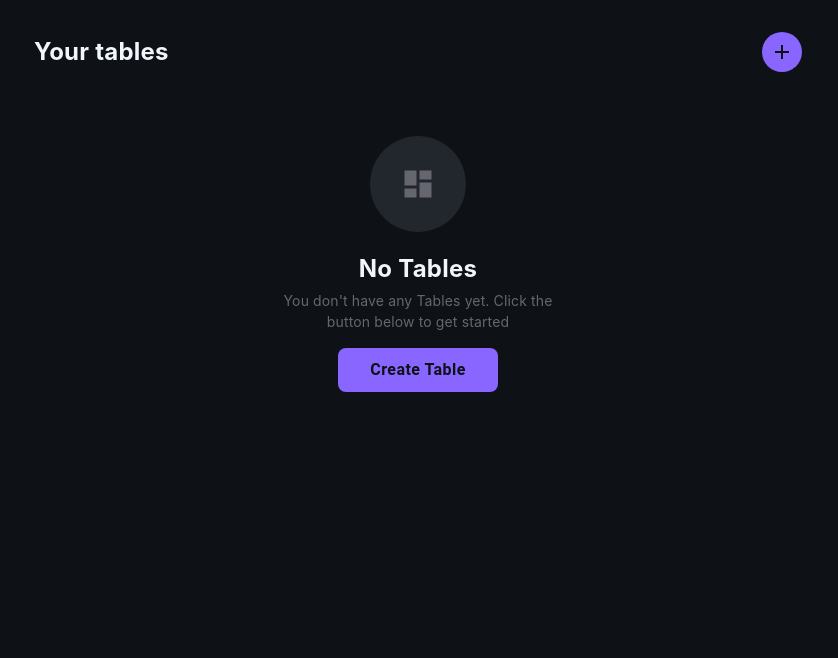
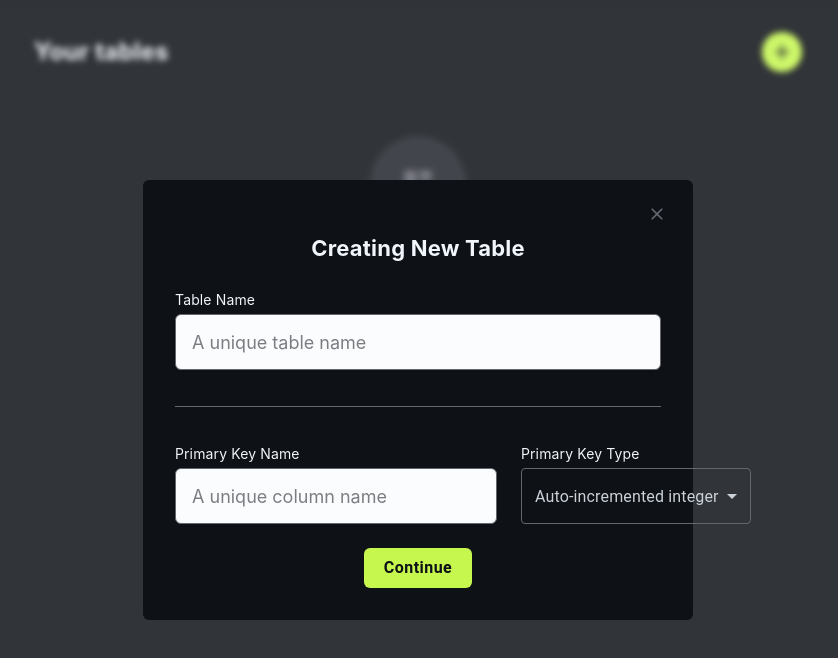
Before and after one commit to kyrylolvov/erectus, a React (Vite) app: page / in a window 1280 px wide. Both pictures are taken after a click on the button 1004 px from the left and 52 px from the top of the page. Shown: the top 658 px of the page, without its empty margins (222-1060 px from the left). Built offline with nearby package versions, Linux system fonts and the light colour scheme.

Commit message:
ADDED: - AddTableModal UI - Button component - Modal component - EmptyContainer component

```diff
--- a/package.json
+++ b/package.json
@@ -12,6 +12,7 @@
     "@emotion/react": "^11.10.5",
     "@emotion/styled": "^11.10.5",
     "@mui/icons-material": "^5.11.0",
+    "@mui/joy": "5.0.0-alpha.65",
     "@mui/material": "^5.11.7",
     "react": "^18.2.0",
     "react-dom": "^18.2.0"
--- /dev/null
+++ b/src/components/AddTableModal/css.ts
@@ -0,0 +1,44 @@
+export const modalTitle: CSSWithTheme = () => ({
+  fontWeight: 'bold',
+  fontSize: '22px',
+  textAlign: 'center',
+});
+
+export const divider: CSSWithTheme = () => ({
+  borderColor: 'var(--secondary-text-color)',
+  margin: '36px 0',
+});
+
+export const inputLabel: CSSWithTheme = () => ({
+  fontSize: '14px',
+  fontWeight: 'semi-bold',
+});
+
+export const input: CSSWithTheme = () => ({
+  marginTop: '4px',
+  fontFamily: 'Inter',
+  borderRadius: '6px',
+  borderColor: 'var(--secondary-text-color)',
+  height: '56px',
+});
+
+export const select: CSSWithTheme = () => ({
+  marginTop: '4px',
+  color: '#CAD1D8',
+  maxWidth: '230px',
+
+  svg: {
+    color: '#CAD1D8',
+  },
+
+  '.MuiOutlinedInput-notchedOutline': {
+    transition: 'all 0.2s',
+    borderColor: 'var(--secondary-text-color)',
+  },
+
+  ':hover': {
+    '.MuiOutlinedInput-notchedOutline': {
+      borderColor: '#CAD1D8',
+    },
+  },
+});
--- /dev/null
+++ b/src/components/AddTableModal/index.tsx
@@ -0,0 +1,43 @@
+import React from 'react';
+import * as mui from '@mui/material';
+import Input from '@mui/joy/Input';
+import Modal from '../Modal';
+import * as css from './css';
+import Button from '../Button';
+
+interface AddTableModalProps {
+  open: boolean;
+  onClose: () => void;
+}
+
+const AddTableModal: React.FC<AddTableModalProps> = ({ open, onClose }) => (
+  <Modal open={open} onClose={onClose}>
+    <mui.Typography css={css.modalTitle}>Creating New Table</mui.Typography>
+    <mui.Box sx={{ marginTop: '24px' }}>
+      <mui.Typography css={css.inputLabel}>Table Name</mui.Typography>
+      <Input css={css.input} size="lg" placeholder="A unique table name" />
+    </mui.Box>
+
+    <mui.Divider css={css.divider} />
+
+    <mui.Box sx={{ display: 'grid', gridTemplateColumns: '1fr 1fr', gap: '24px' }}>
+      <mui.Box>
+        <mui.Typography css={css.inputLabel}>Primary Key Name</mui.Typography>
+        <Input css={css.input} size="lg" placeholder="A unique column name" />
+      </mui.Box>
+      <mui.Box>
+        <mui.Typography css={css.inputLabel}>Primary Key Type</mui.Typography>
+        <mui.Select defaultValue="int" css={css.select}>
+          <mui.MenuItem value="int">Auto-incremented integer</mui.MenuItem>
+          <mui.MenuItem value="bigInt">Auto-incremented big integer</mui.MenuItem>
+        </mui.Select>
+      </mui.Box>
+    </mui.Box>
+
+    <mui.Box sx={{ marginTop: '24px', display: 'flex', justifyContent: 'center' }}>
+      <Button text="Continue" onClick={() => {}} />
+    </mui.Box>
+  </Modal>
+);
+
+export default AddTableModal;
--- a/src/components/Button/css.ts
+++ b/src/components/Button/css.ts
@@ -2,13 +2,13 @@ export const button: CSSWithTheme = () => ({
   background: 'var(--cta-button-color)',
   transition: 'all 0.2s ease-in-out',
   color: 'var(--main-bg-color)',
-  padding: '8px 32px',
+  padding: '6px 20px',
   textTransform: 'none',
   fontWeight: 'bold !important',
   fontSize: '16px',
-  borderRadius: '8px',
+  borderRadius: '6px',
 
   ':hover': {
-    background: 'var(--cta-button-hover-color)',
+    background: 'var(--cta-button-color)',
   },
 });
--- a/src/components/Button/index.tsx
+++ b/src/components/Button/index.tsx
@@ -5,10 +5,11 @@ import * as css from './css';
 interface ButtonProps {
   text: string;
   sx?: mui.SxProps<mui.Theme> | undefined;
+  onClick: () => void;
 }
 
-const Button: React.FC<ButtonProps> = ({ text, sx }) => (
-  <mui.Button css={css.button} sx={sx}>
+const Button: React.FC<ButtonProps> = ({ text, sx, onClick }) => (
+  <mui.Button css={css.button} sx={sx} onClick={onClick}>
     {text}
   </mui.Button>
 );
--- a/src/components/EmptyContainer/index.tsx
+++ b/src/components/EmptyContainer/index.tsx
@@ -4,7 +4,11 @@ import * as muiIcons from '@mui/icons-material';
 import * as css from './css';
 import Button from '../Button';
 
-const EmptyContainer: React.FC = () => (
+interface EmptyContainerProps {
+  openModal: () => void;
+}
+
+const EmptyContainer: React.FC<EmptyContainerProps> = ({ openModal }) => (
   <mui.Box css={css.emptyContainer}>
     <mui.Box css={css.cubeIconContainer}>
       <muiIcons.Dashboard />
@@ -13,7 +17,7 @@ const EmptyContainer: React.FC = () => (
     <mui.Typography variant="body1">
       You don&apos;t have any Tables yet. Click the button below to get started
     </mui.Typography>
-    <Button text="Create Table" sx={{ marginTop: '16px' }} />
+    <Button text="Create Table" sx={{ marginTop: '24px' }} onClick={openModal} />
   </mui.Box>
 );
 
--- /dev/null
+++ b/src/components/Modal/css.ts
@@ -0,0 +1,26 @@
+export const modalContainer: CSSWithTheme = () => ({
+  backgroundColor: 'var(--main-bg-color)',
+  outline: 'none',
+  borderRadius: '6px',
+  width: '550px',
+  position: 'absolute',
+  transform: 'translate(-50%, -50%)',
+  boxSizing: 'border-box',
+  padding: '32px',
+
+  top: '50%',
+  left: '50%',
+});
+
+export const CloseButtonContainer: CSSWithTheme = () => ({
+  display: 'flex',
+  justifyContent: 'flex-end',
+  margin: '-16px -16px auto auto',
+
+  '& button': {
+    '& svg': {
+      color: 'var(--secondary-text-color)',
+      height: '1.25rem',
+    },
+  },
+});
--- /dev/null
+++ b/src/components/Modal/index.tsx
@@ -0,0 +1,25 @@
+import React from 'react';
+import * as mui from '@mui/material';
+import * as muiIcons from '@mui/icons-material';
+import * as css from './css';
+
+interface ModalProps {
+  open: boolean;
+  onClose: () => void;
+  children: React.ReactNode;
+}
+
+const Modal: React.FC<ModalProps> = ({ open, onClose, children }) => (
+  <mui.Modal open={open} onClose={onClose}>
+    <mui.Box css={css.modalContainer}>
+      <mui.Box css={css.CloseButtonContainer}>
+        <mui.IconButton onClick={onClose}>
+          <muiIcons.Close />
+        </mui.IconButton>
+      </mui.Box>
+      {children}
+    </mui.Box>
+  </mui.Modal>
+);
+
+export default Modal;
--- a/src/index.css
+++ b/src/index.css
@@ -5,8 +5,7 @@
   --light-text-color: #f0f6fc;
   --secondary-text-color: #666671;
 
-  --cta-button-color: #8866ff;
-  --cta-button-hover-color: #a28df8;
+  --cta-button-color: #c5f74f;
 }
 
 html {
@@ -28,3 +27,46 @@ body {
 .MuiTypography-root {
   font-family: 'Inter' !important;
 }
+
+:not(.MuiPopover-root).MuiModal-root .MuiBackdrop-root {
+  backdrop-filter: blur(3px);
+  background-color: rgba(0, 0, 0, 0.5) !important;
+  background-color: hsla(0, 0%, 100%, 0.15) !important;
+}
+
+.Joy-focused {
+  --Input-focusedHighlight: var(--cta-button-color) !important;
+}
+
+.MuiOption-root {
+  background-color: red;
+}
+
+.Mui-focused .MuiOutlinedInput-notchedOutline {
+  border-color: var(--cta-button-color) !important;
+}
+
+.MuiPaper-root .MuiList-root {
+  background: #171b21;
+  color: #cad1d8;
+}
+
+.MuiPaper-root .MuiList-root li:hover {
+  background: #22262d;
+}
+
+.MuiPaper-root .MuiList-root li:last-child {
+  margin-top: 8px;
+}
+
+.MuiPaper-root .MuiList-root li {
+  font-size: 14px;
+}
+
+.MuiPaper-root .MuiList-root .Mui-selected {
+  background: #22262d;
+}
+
+.MuiPaper-root .MuiList-root .Mui-selected:hover {
+  background: #22262d;
+}
--- a/src/pages/Main/css.ts
+++ b/src/pages/Main/css.ts
@@ -22,43 +22,6 @@ export const addButton: CSSWithTheme = () => ({
   color: 'var(--main-bg-color)',
 
   ':hover': {
-    background: 'var(--cta-button-hover-color)',
+    background: 'var(--cta-button-color)',
   },
 });
-
-export const emptyContainer: CSSWithTheme = () => ({
-  marginTop: '64px',
-  display: 'flex',
-  flexDirection: 'column',
-  alignItems: 'center',
-
-  '.MuiTypography-subtitle1': {
-    marginTop: '16px',
-    fontWeight: 'bold',
-    fontSize: '24px',
-  },
-
-  '.MuiTypography-body1': {
-    width: '300px',
-    textAlign: 'center',
-    fontSize: '14px',
-    fontWeight: 'semid-bold',
-    color: 'var(--secondary-text-color)',
-  },
-});
-
-export const cubeIconContainer: CSSWithTheme = () => ({
-  background: 'var(--secondary-bg-color)',
-  borderRadius: '50%',
-  height: '96px',
-  width: '96px',
-  display: 'flex',
-  alignItems: 'center',
-  justifyContent: 'center',
-
-  svg: {
-    height: '36px',
-    width: '36px',
-    color: 'var(--secondary-text-color)',
-  },
-});
--- a/src/pages/Main/index.tsx
+++ b/src/pages/Main/index.tsx
@@ -1,22 +1,25 @@
-import React from 'react';
+import React, { useState } from 'react';
 import * as mui from '@mui/material';
 import * as muiIcons from '@mui/icons-material';
 import * as css from './css';
 import EmptyContainer from '../../components/EmptyContainer';
+import AddTableModal from '../../components/AddTableModal';
 
 const Main: React.FC = () => {
-  console.log('page');
+  const [isAddModalOpen, setIsAddModalOpen] = useState(false);
 
   return (
     <mui.Box css={css.container}>
       <mui.Box css={css.header}>
         <mui.Typography css={css.title}>Your tables</mui.Typography>
-        <mui.IconButton css={css.addButton}>
+        <mui.IconButton css={css.addButton} onClick={() => setIsAddModalOpen(true)}>
           <muiIcons.Add />
         </mui.IconButton>
       </mui.Box>
 
-      <EmptyContainer />
+      <EmptyContainer openModal={() => setIsAddModalOpen(true)} />
+
+      <AddTableModal open={isAddModalOpen} onClose={() => setIsAddModalOpen(false)} />
     </mui.Box>
   );
 };
```
Also changed, not shown: 1 other file (tests, documents, lock files or other folders).
